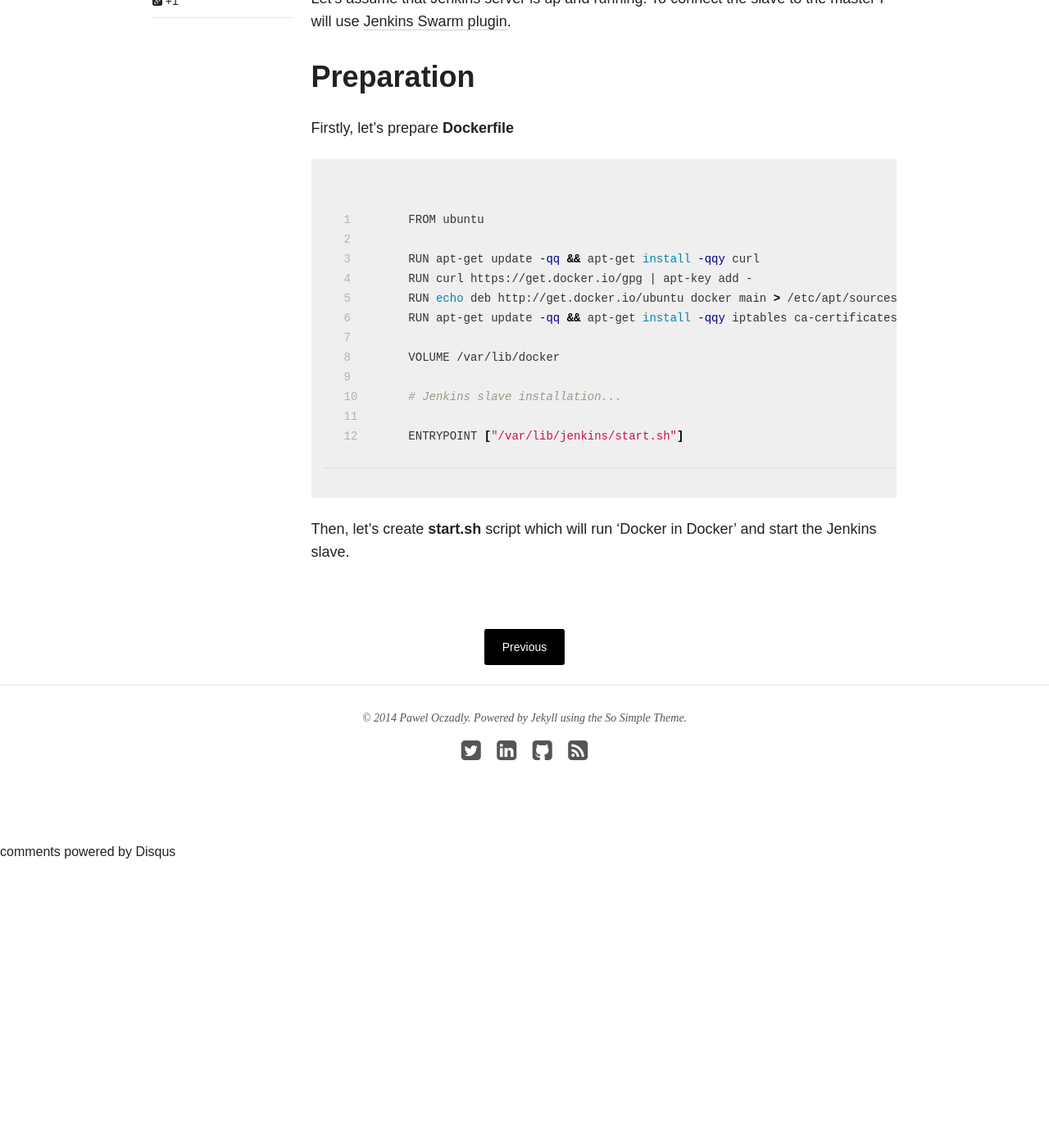
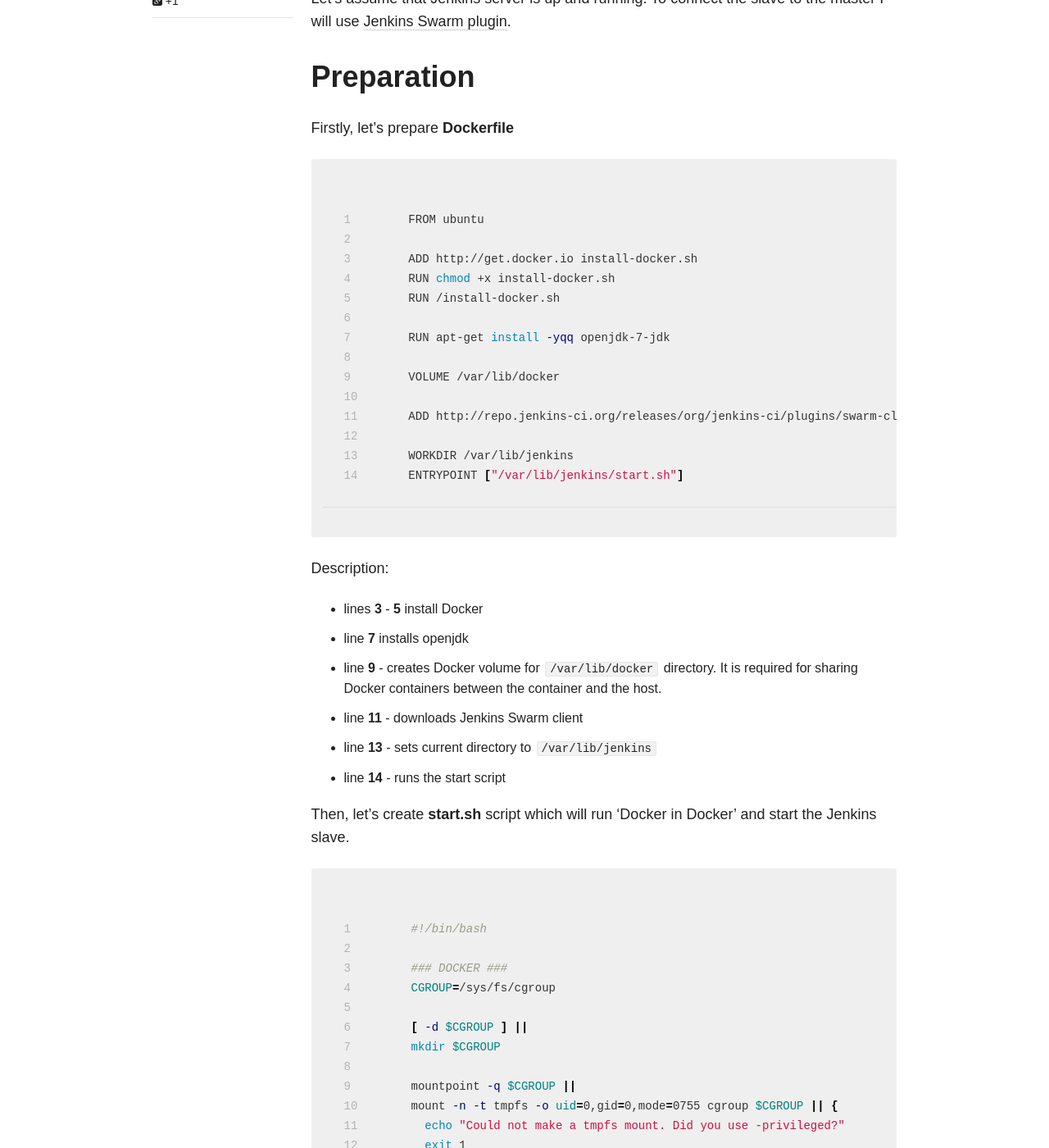
Before and after one commit to paweloczadly/paweloczadly.github.io, a Jekyll site: the page built from _posts/2014-12-17-jenkins-slave-as-docker-container.md, in a window 1280 px wide and 1400 px high, scrolled down 932 px. Shown: the whole window at 82% size. Built offline with Jekyll 4.4.1, drawn with Linux system fonts in a browser that asks for light colours; nearby versions of some CDN libraries; comment, search, counter and statistics services are not loaded; before the commit the page ends 1983 px from its top, so only the background shows below that; some of the changed text lies outside the part shown.

Commit message:
2014-12-17 Dockerfile, start.sh

```diff
--- a/_posts/2014-12-17-jenkins-slave-as-docker-container.md
+++ b/_posts/2014-12-17-jenkins-slave-as-docker-container.md
@@ -24,19 +24,92 @@
 {% highlight bash linenos %}
 FROM ubuntu
 
-RUN apt-get update -qq && apt-get install -qqy curl
-RUN curl https://get.docker.io/gpg | apt-key add -
-RUN echo deb http://get.docker.io/ubuntu docker main > /etc/apt/sources.list.d/docker.list
-RUN apt-get update -qq && apt-get install -qqy iptables ca-certificates lxc wget git lxc-docker
+ADD http://get.docker.io install-docker.sh
+RUN chmod +x install-docker.sh
+RUN /install-docker.sh
+
+RUN apt-get install -yqq openjdk-7-jdk
 
 VOLUME /var/lib/docker
 
-# Jenkins slave installation...
+ADD http://repo.jenkins-ci.org/releases/org/jenkins-ci/plugins/swarm-client/1.22/swarm-client-1.22-jar-with-dependencies.jar /var/lib/jenkins/swarm-client.jar
 
+WORKDIR /var/lib/jenkins
 ENTRYPOINT ["/var/lib/jenkins/start.sh"]
 {% endhighlight %}
+
+Description:
+
+- lines **3** - **5** install Docker
+- line **7** installs openjdk
+- line **9** - creates Docker volume for `/var/lib/docker` directory. It is required for sharing Docker containers between the container and the host.
+- line **11** - downloads Jenkins Swarm client
+- line **13** - sets current directory to `/var/lib/jenkins`
+- line **14** - runs the start script
 
 Then, let's create **start.sh** script which will run 'Docker in Docker' and start the Jenkins slave.
 
 {% highlight bash linenos %}
+#!/bin/bash
+
+### DOCKER ###
+CGROUP=/sys/fs/cgroup
+
+[ -d $CGROUP ] ||
+mkdir $CGROUP
+
+mountpoint -q $CGROUP ||
+mount -n -t tmpfs -o uid=0,gid=0,mode=0755 cgroup $CGROUP || {
+  echo "Could not make a tmpfs mount. Did you use -privileged?"
+  exit 1
+}
+
+for SUBSYS in $(cut -d: -f2 /proc/1/cgroup)
+do
+  [ -d $CGROUP/$SUBSYS ] || mkdir $CGROUP/$SUBSYS
+  mountpoint -q $CGROUP/$SUBSYS ||
+  mount -n -t cgroup -o $SUBSYS cgroup $CGROUP/$SUBSYS
+done
+
+pushd /proc/self/fd
+for FD in *
+do
+  case "$FD" in
+    [012])
+    ;;
+    *)
+    eval exec "$FD>&-"
+    ;;
+  esac
+done
+popd
+
+docker -d &
+
+### JENKINS SLAVE ###
+function append() {
+  if [ -n "$2" ]; then
+  OPTS="$OPTS \
+  $1 $2"
+  fi
+}
+
+JENKINS_HOME=/var/lib/jenkins
+
+if [ -z "$MASTER_URL" ]; then
+  echo "You have to specify \$MASTER_URL variable"
+  exit 1
+fi
+
+OPTS=
+
+append "-master" $MASTER_URL
+append "-executors" $EXECUTORS
+append "-fsroot" $JENKINS_HOME
+append "-labels" \"$LABELS\"
+append "-name" $JENKINS_SLAVE_NAME
+append "-username" $JENKINS_USERNAME
+append "-password" $JENKINS_PASSWORD
+
+java -jar $JENKINS_HOME/swarm-slave.jar $OPTS
 {% endhighlight %}
```
